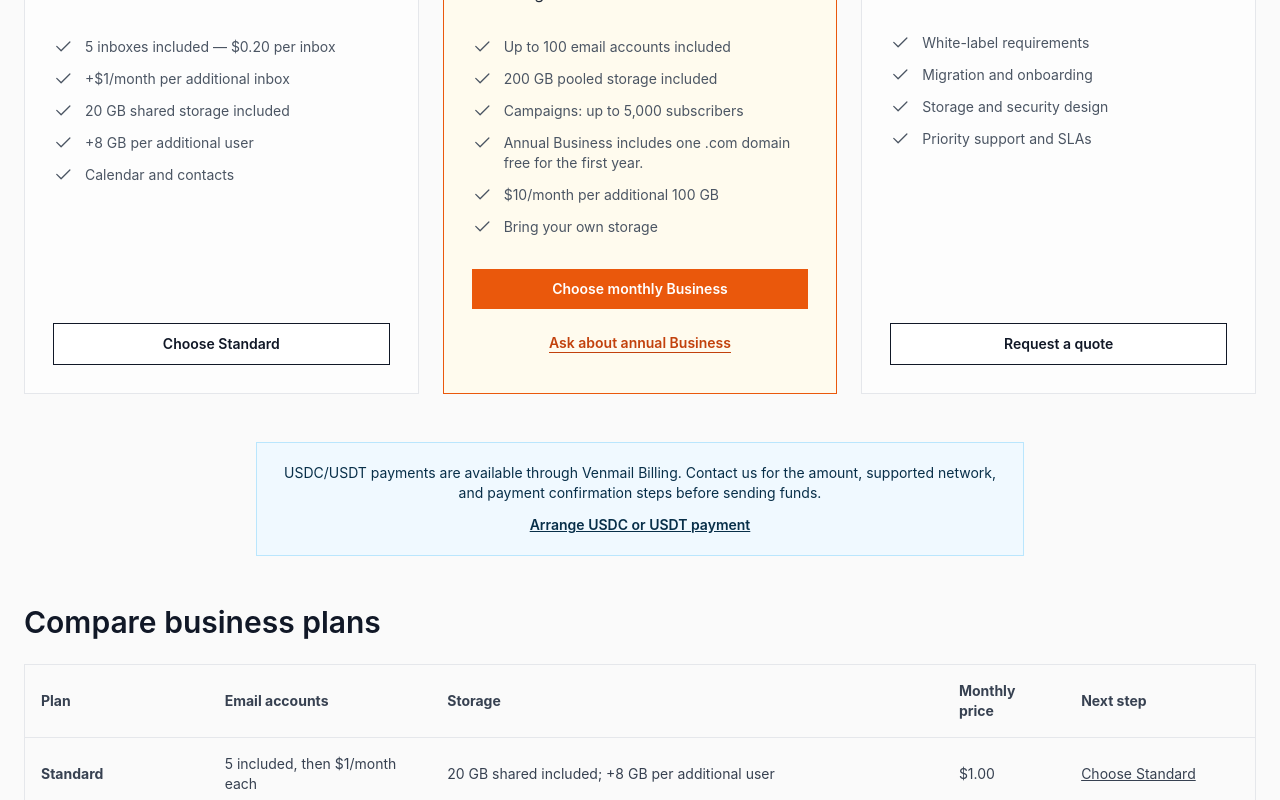
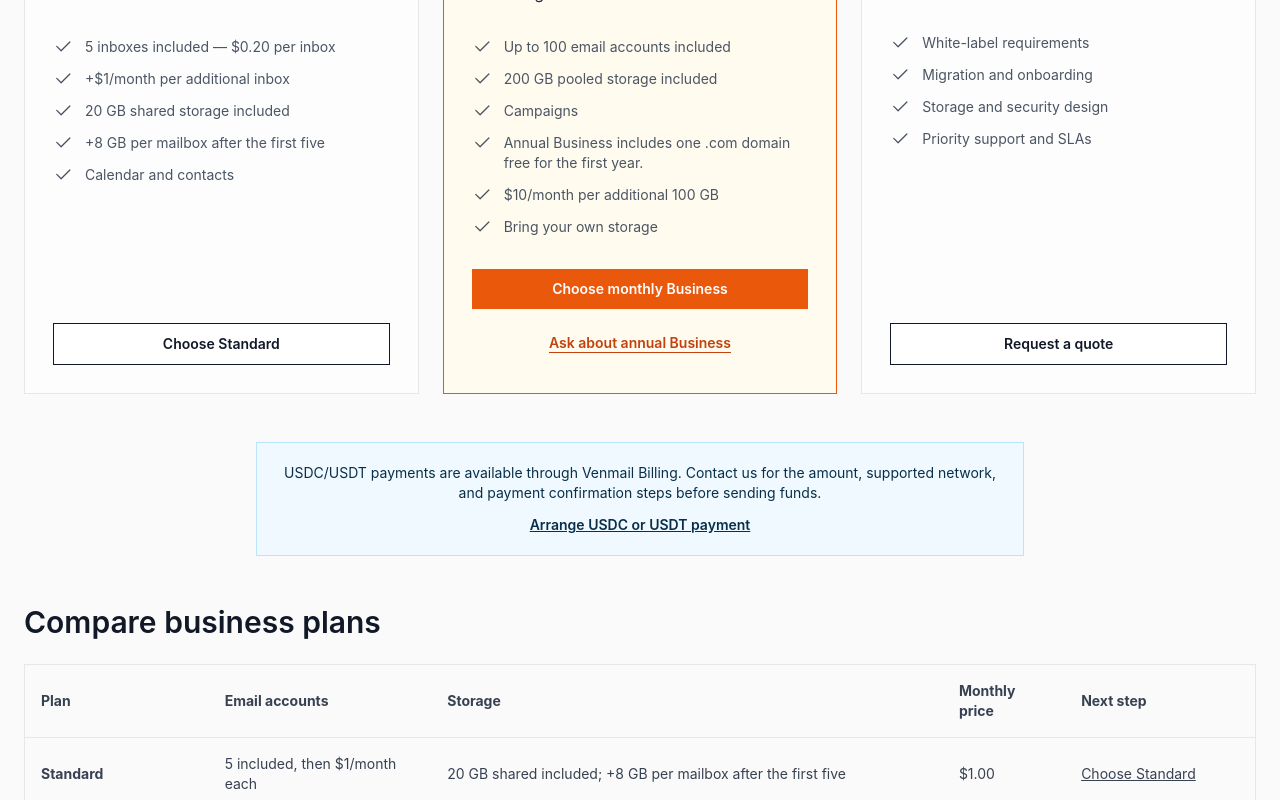
Before and after one commit to VenMail/landing_cms, a Next.js app: page /pricing in a window 1280 px wide. Shown: the part 660-1460 px from the top of the page. Built offline with nearby package versions, Linux system fonts and the light colour scheme; no server answers.

Commit message:
Clarify storage and meeting hosting

```diff
--- a/src/components/PageSections/PricingPlans.jsx
+++ b/src/components/PageSections/PricingPlans.jsx
@@ -45,7 +45,7 @@ export default function PricingPlans({ comparison = false }) {
         <tbody>{PLANS.map(plan => <tr key={plan.id} className="border-t">
           <th scope="row" className="p-4">{plan.name}</th>
           <td className="p-4">{plan.id === 'standard' ? '5 included, then $1/month each' : plan.id === 'business' ? 'Up to 100 included' : 'Tailored'}</td>
-          <td className="p-4">{plan.id === 'business' ? '200 GB included; $10/month per additional 100 GB or customer-provided storage' : plan.id === 'standard' ? '20 GB shared included; +8 GB per additional user' : 'Tailored'}</td>
+          <td className="p-4">{plan.id === 'business' ? '200 GB included; $10/month per additional 100 GB or customer-provided storage' : plan.id === 'standard' ? '20 GB shared included; +8 GB per mailbox after the first five' : 'Tailored'}</td>
           <td className="p-4">{plan.checkout === 'quote' ? 'Quote' : `${formatUsd(getOffer(plan.id).amount)}${isNigeria ? ` / ${formatNgn(getOffer(plan.id).amount * USD_TO_NGN)}` : ''}`}</td>
           <td className="p-4"><a className="underline" href={plan.checkout === 'quote' ? '/request-quote' : businessSignupUrl(plan.id)}>{plan.checkout === 'quote' ? 'Request a quote' : plan.id === 'business' ? 'Choose monthly Business' : `Choose ${plan.name}`}</a></td>
         </tr>)}</tbody>
--- a/src/config/pricing.mjs
+++ b/src/config/pricing.mjs
@@ -7,8 +7,8 @@ export const BUSINESS_MONTHLY_USD = 20;
 export const BUSINESS_INCLUDED_ACCOUNTS = 100;
 
 export const PLANS = [
-  { id: 'standard', name: 'Standard', monthly: 1, checkout: 'self_serve', description: 'Professional email for small teams on a custom domain.', features: ['5 inboxes included — $0.20 per inbox', '+$1/month per additional inbox', '20 GB shared storage included', '+8 GB per additional user', 'Calendar and contacts'] },
-  { id: 'business', name: 'Business', monthly: 20, checkout: 'self_serve', featured: true, description: 'Email infrastructure for teams that need room to grow.', features: ['Up to 100 email accounts included', '200 GB pooled storage included', 'Campaigns: up to 5,000 subscribers', 'Annual Business includes one .com domain free for the first year.', '$10/month per additional 100 GB', 'Bring your own storage'] },
+  { id: 'standard', name: 'Standard', monthly: 1, checkout: 'self_serve', description: 'Professional email for small teams on a custom domain.', features: ['5 inboxes included — $0.20 per inbox', '+$1/month per additional inbox', '20 GB shared storage included', '+8 GB per mailbox after the first five', 'Calendar and contacts'] },
+  { id: 'business', name: 'Business', monthly: 20, checkout: 'self_serve', featured: true, description: 'Email infrastructure for teams that need room to grow.', features: ['Up to 100 email accounts included', '200 GB pooled storage included', 'Campaigns', 'Annual Business includes one .com domain free for the first year.', '$10/month per additional 100 GB', 'Bring your own storage'] },
   { id: 'enterprise', name: 'Enterprise / White-label', checkout: 'quote', description: 'A tailored deployment for branded services and complex requirements.', features: ['White-label requirements', 'Migration and onboarding', 'Storage and security design', 'Priority support and SLAs'] },
 ];
 
--- a/src/pages/index.jsx
+++ b/src/pages/index.jsx
@@ -105,7 +105,7 @@ export default function Home() {
           <nav aria-label="Products" className="mx-auto mt-12 grid max-w-4xl grid-cols-1 gap-3 sm:grid-cols-3">
             <a href="#delivery" className="group rounded-xl border border-[#eadfd7] bg-[#fffaf6] px-5 py-4 text-left transition-colors hover:border-[#c94716] focus:outline-none focus:ring-2 focus:ring-orange-700 focus:ring-offset-2"><span className="flex items-center justify-between gap-3 text-base font-semibold">Delivery and follow-up <ArrowIcon /></span></a>
             <a href="#shared-inbox" className="group rounded-xl border border-[#eadfd7] bg-[#fffaf6] px-5 py-4 text-left transition-colors hover:border-[#c94716] focus:outline-none focus:ring-2 focus:ring-orange-700 focus:ring-offset-2"><span className="flex items-center justify-between gap-3 text-base font-semibold">Shared inbox <ArrowIcon /></span><span className="mt-1 block text-xs leading-5 text-[#5f6368]">Access may be limited.</span></a>
-            <a href="/product/meeting" className="group rounded-xl border border-[#eadfd7] bg-[#fffaf6] px-5 py-4 text-left transition-colors hover:border-[#c94716] focus:outline-none focus:ring-2 focus:ring-orange-700 focus:ring-offset-2"><span className="flex items-center justify-between gap-3 text-base font-semibold">Meetings <ArrowIcon /></span></a>
+            <a href="/product/meeting" className="group rounded-xl border border-[#eadfd7] bg-[#fffaf6] px-5 py-4 text-left transition-colors hover:border-[#c94716] focus:outline-none focus:ring-2 focus:ring-orange-700 focus:ring-offset-2"><span className="flex items-center justify-between gap-3 text-base font-semibold">Meetings <ArrowIcon /></span><span className="mt-1 block text-sm text-[#5f6368]">Your LiveKit project</span></a>
           </nav>
 
         </section>
@@ -189,7 +189,7 @@ export default function Home() {
               <article className="flex flex-col py-8 lg:pr-8">
                 <h3 className="text-xl font-semibold">Standard</h3>
                 <p className="mt-6 text-4xl font-semibold tracking-[-0.025em]">$1<span className="ml-1 text-base font-normal text-[#5f6368]">/month total</span></p>
-                <ul className="mt-7 space-y-3 text-base leading-7 text-[#5f6368]"><li>5 inboxes included — $0.20 per inbox</li><li>+$1/month per additional inbox</li><li>20 GB shared storage included</li><li>+8 GB per additional user</li></ul>
+                <ul className="mt-7 space-y-3 text-base leading-7 text-[#5f6368]"><li>5 inboxes included — $0.20 per inbox</li><li>+$1/month per additional inbox</li><li>20 GB shared storage included</li><li>+8 GB per mailbox after the first five</li></ul>
                 <a href={businessSignupUrl("standard")} onClick={() => trackCTAClick('homepage_pricing_standard', 'mail_first', 'homepage_mail_first')} className="mt-8 inline-flex h-12 items-center justify-center rounded-lg border border-[#202124] px-5 text-base font-semibold text-[#202124] transition-colors hover:bg-[#202124] hover:text-white focus:outline-none focus:ring-2 focus:ring-orange-700 focus:ring-offset-2">Choose Standard</a>
               </article>
               <article className="flex flex-col border-t border-[#dadce0] py-8 lg:border-l lg:border-t-0 lg:px-8">
```
Also changed, not shown: 2 other files (tests, documents, lock files or other folders).
